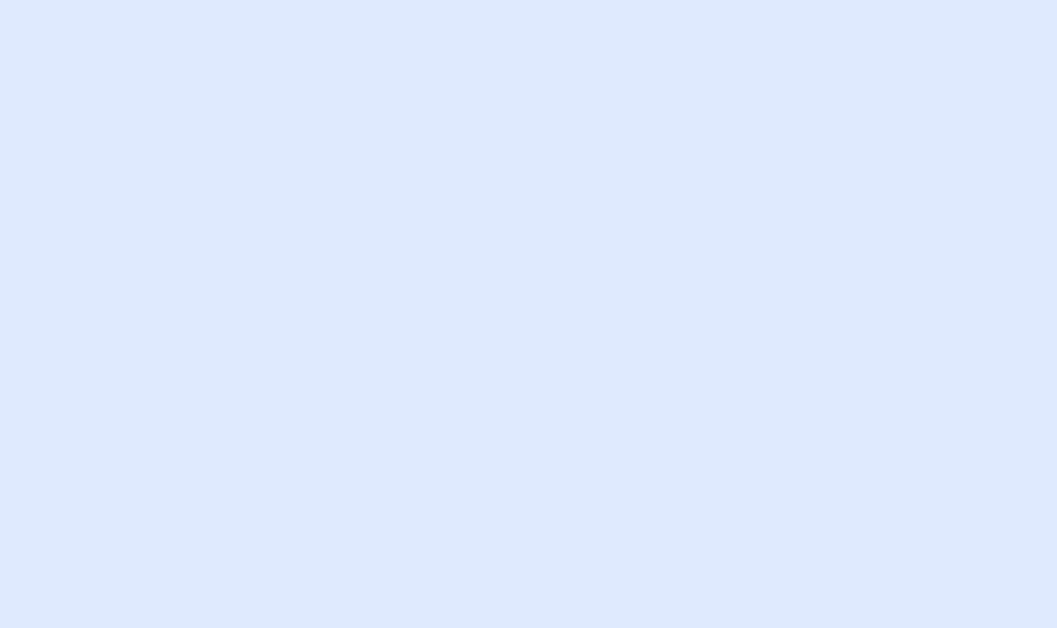
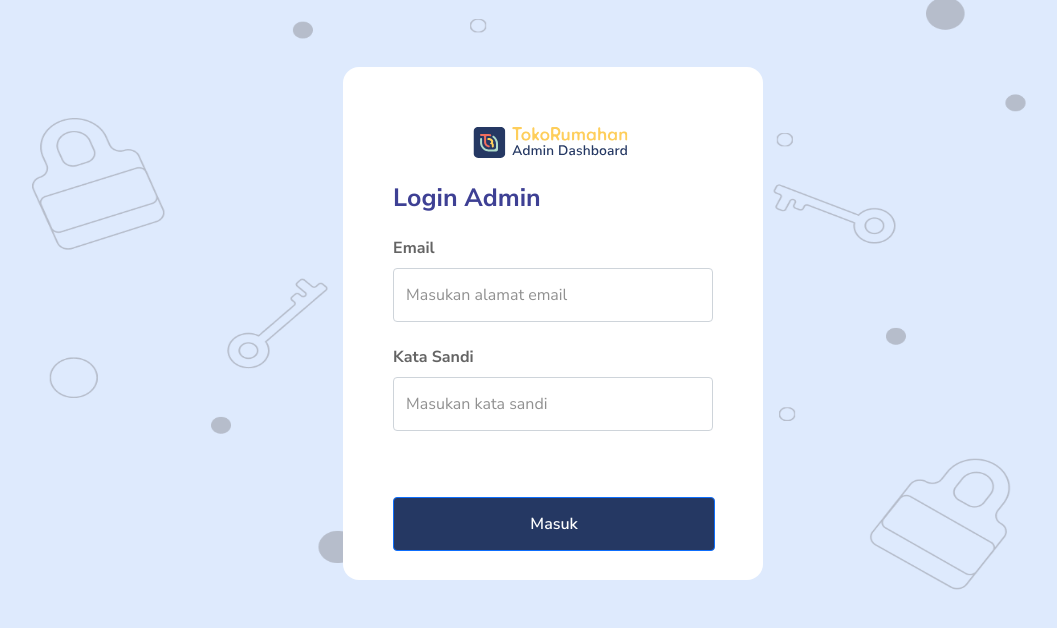
Before and after one commit to YoshuaLangkay/admin-dashboard-tokrum, a React (Create React App) app: page / in a window 1280 px wide. Before the commit this address had no page. Shown: the top 628 px of the page, without its empty margins (96-1153 px from the left). Built offline with nearby package versions, Linux system fonts and the light colour scheme.

Commit message:
Update App.js

```diff
--- a/src/App.js
+++ b/src/App.js
@@ -11,8 +11,8 @@ function App() {
   return (
     <BrowserRouter>
       <Routes>
-        <Route path="/login" element={<HalamanLogin/>}/>
-        <Route path="/dasbord" element={<SideNav/>}/>
+        <Route path="/" element={<HalamanLogin/>}/>
+        <Route path="/dasboard" element={<SideNav/>}/>
         <Route path="/verifikasi" element={<VerifikasiSeller/>}/>
       </Routes>
     </BrowserRouter>
```
